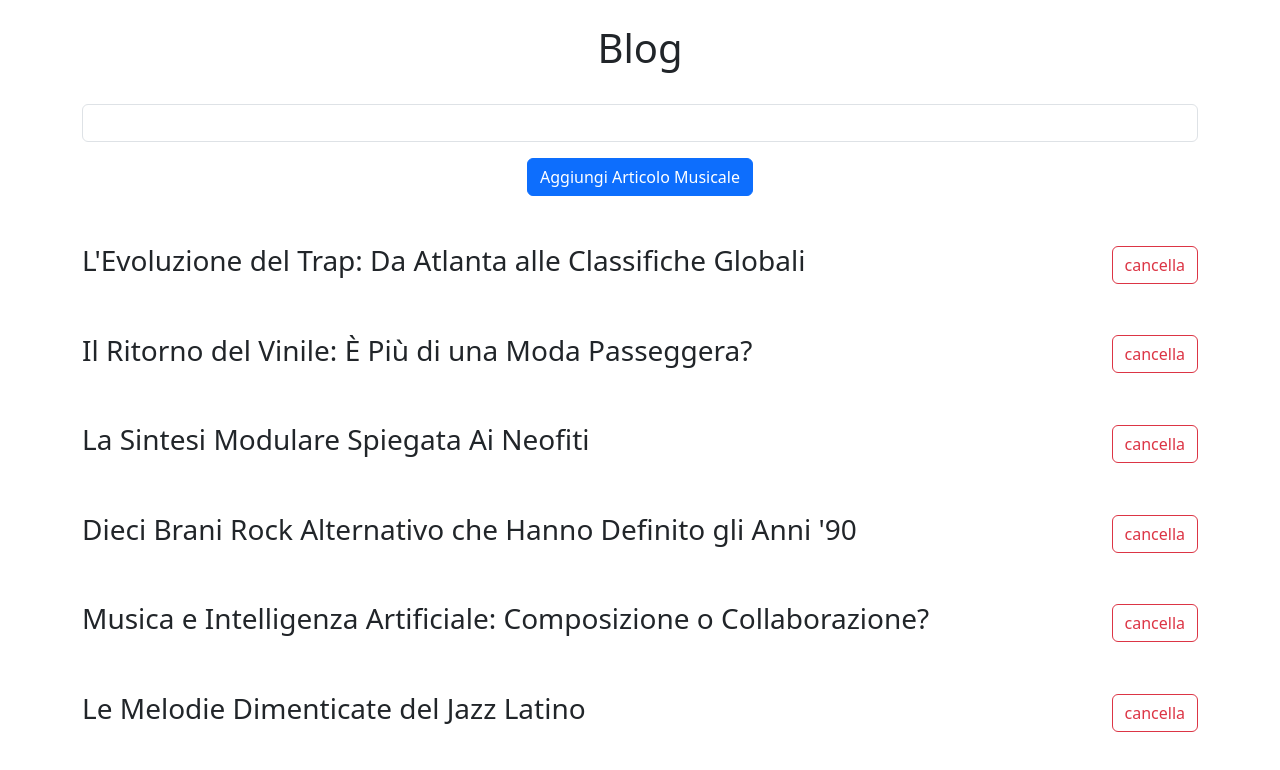
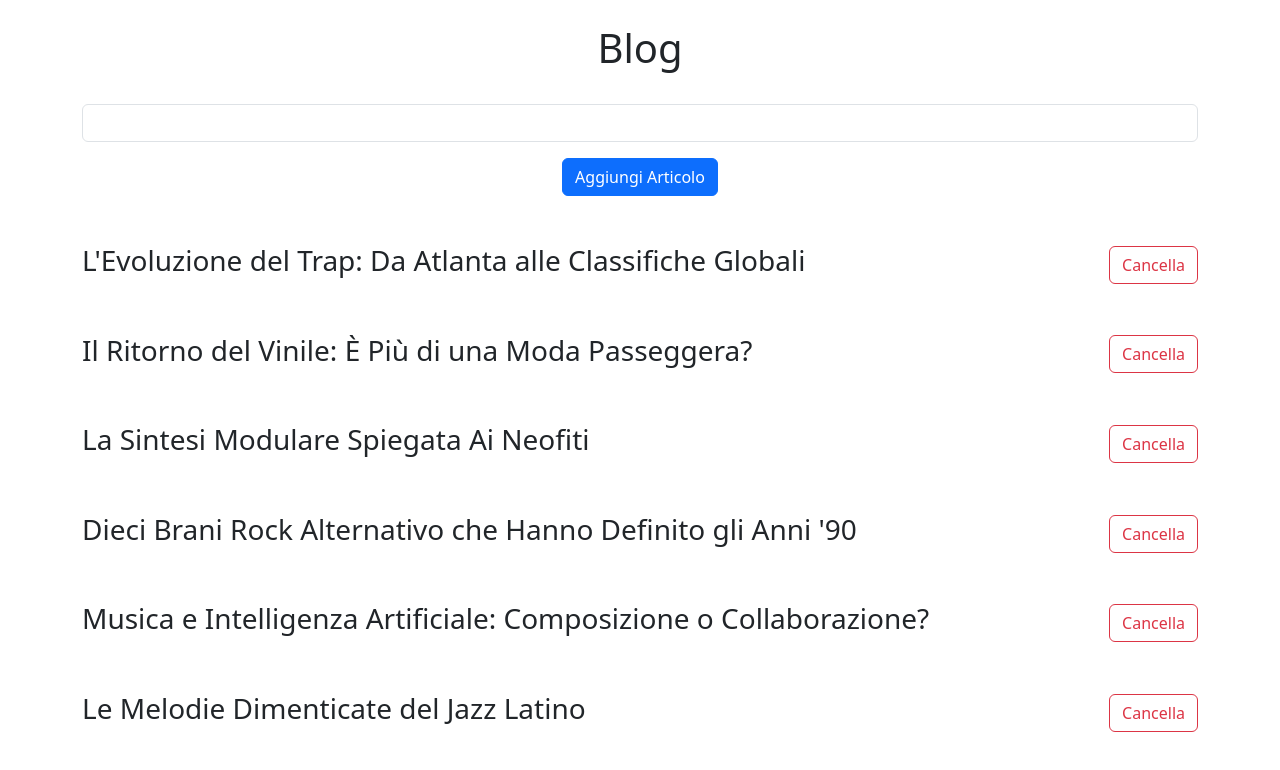
Before and after one commit to ElioSpena/react-form, a React (Vite) app: page / in a window 1280 px wide. Shown: the top 770 px of the page. Built offline with nearby package versions, Linux system fonts and the light colour scheme.

Commit message:
refactor: aggiunta componenti

```diff
--- /dev/null
+++ b/src/component/Button.jsx
@@ -0,0 +1,10 @@
+export default function Button({text, className, onClick}) {
+    return (
+         <button
+            className={className}
+            onClick={onClick}
+            >
+            {text}
+        </button>
+    )
+}
--- a/src/component/Form.jsx
+++ b/src/component/Form.jsx
@@ -1,3 +1,5 @@
+import Button from "./Button"
+
 export default function Form({onSubmit, onChange, value, text}) {
     return (
              <form
@@ -10,9 +12,10 @@ export default function Form({onSubmit, onChange, value, text}) {
             className="form-control mb-3"
             type="text" />
 
-            <button
-            className="btn btn-primary mb-4">
-              {text}</button>
+            <Button
+            className={"btn btn-primary mb-4"}
+            text={"Aggiungi Articolo"}
+            />
           </form>
     )
 }
--- /dev/null
+++ b/src/component/List.jsx
@@ -0,0 +1,16 @@
+import Button from "./Button"
+
+export default function List({titolo, onClick}) {
+    return(
+             <li className="list-item d-flex align-items-center flex-row justify-content-between">
+                  <h3 className="py-4">{titolo}</h3>
+
+                <Button
+                 onClick={onClick}
+                    className={"btn btn-outline-danger"}
+                    text={"Cancella"}
+                />
+
+            </li>
+    )
+}
--- a/src/component/Main.jsx
+++ b/src/component/Main.jsx
@@ -1,5 +1,6 @@
 import { useState } from "react"
 import Form from "./Form";
+import List from "./List";
 
 export default function Main({musicBlogArticles}) {
 
@@ -41,15 +42,13 @@ return (
             <ul className="text-center list-group">
 
               {articles.map(curData=> (
-                <li key={curData.id} className="list-item d-flex align-items-center flex-row justify-content-between">
-                  <h3 className="py-4">{curData.titolo}</h3>
-                  <button
-                  onClick={() =>
-                    deleteElem(curData.id)
-                  }
-                  className="btn btn-outline-danger">cancella</button>
-                 {/*  <p>{curData.contenuto}</p> */}
-                </li>
+                <List
+                key={curData.id}
+                titolo={curData.titolo}
+                id={curData.id}
+                onClick={() =>
+                    deleteElem(curData.id)}
+                />
               ))}
 
             </ul>
```
